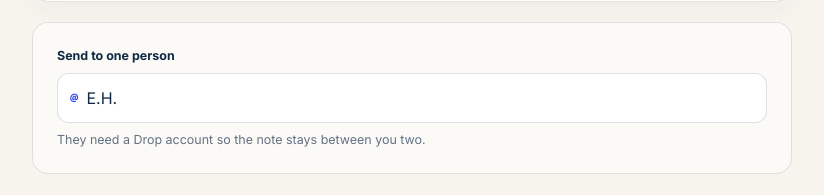
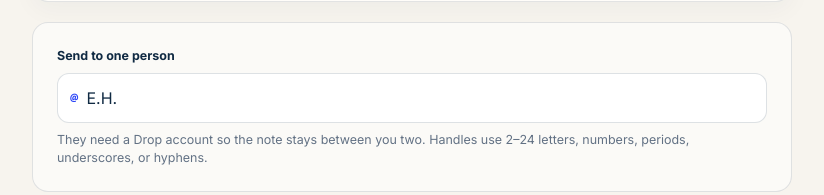
Before and after one commit to arjeetanand/drop, a Next.js app: page /compose in a window 1280 px wide. Shown: the part 775-970 px from the top of the page, without its empty margins (228-1052 px from the left). Built offline with nearby package versions, Linux system fonts and the light colour scheme; no server answers.

Commit message:
fix: validate recipient handle while composing

```diff
--- a/app/compose/page.tsx
+++ b/app/compose/page.tsx
@@ -8,7 +8,7 @@ import { getSealInfo, mockSeals, waxColors, writingPrompts, type DropDeliveryMod
 import { dispatchLetter, getLetterDraft, getLetterDraftById, saveLetterDraft, setActiveLetterDraft, startNewLetter, type LetterDraftState, type LetterAlignment } from '@/lib/letterStore';
 import { syncDropToBackend } from '@/lib/letterBackend';
 import { getSupabaseBrowserClient } from '@/lib/supabaseBrowser';
-import { validateDropMedia } from '@/lib/dropValidation';
+import { normalizeDropRecipient, validateDropMedia } from '@/lib/dropValidation';
 import { deleteDraftAttachment, getDraftAttachment, saveDraftAttachment } from '@/lib/letterMediaStore';
 import { ReducedMotionGif } from '@/components/ReducedMotionGif';
 import { cn } from '@/lib/utils';
@@ -113,7 +113,9 @@ function Composer() {
   }, [alignment, content, deliveryMode, draft, fontSize, payloadKind, ready, recipient, sealColor, sealId, sealMonogram, subject]);
 
   const wordCount = content.trim() ? content.trim().split(/\s+/).length : 0;
-  const complete = Boolean(recipient.trim() && (payloadKind === 'text' ? content.trim() : file));
+  const recipientUsername = normalizeDropRecipient(recipient);
+  const recipientHasValue = recipient.replace(/^@/, '').trim().length > 0;
+  const complete = Boolean(recipientUsername && (payloadKind === 'text' ? content.trim() : file));
   const currentSeal = getSealInfo(sealId, sealMonogram, sealColor);
   const profileHref = draft ? `/profile?next=${encodeURIComponent(`/compose?letter=${encodeURIComponent(draft.id)}`)}#account` : '/profile#account';
 
@@ -310,9 +312,10 @@ function Composer() {
             <label htmlFor="drop-recipient" className="field-label">Send to one person</label>
             <div className="mt-2 flex items-center rounded-xl border border-[rgba(16,42,67,.14)] bg-white px-3 focus-within:ring-2 focus-within:ring-[#2b45f7]/35">
               <span className="font-mono text-sm font-bold text-[#2b45f7]">@</span>
-              <input id="drop-recipient" value={recipient.replace(/^@/, '')} onChange={(event) => { setRecipient(`@${event.target.value.replace(/^@/, '')}`); setSaved(false); }} className="min-h-12 min-w-0 flex-1 border-0 bg-transparent px-2 text-base text-ink-navy outline-none placeholder:text-on-surface-variant/60" placeholder="their.username" autoCapitalize="none" autoCorrect="off" spellCheck={false} />
+              <input id="drop-recipient" value={recipient.replace(/^@/, '')} onChange={(event) => { setRecipient(`@${event.target.value.replace(/^@/, '')}`); setSaved(false); }} className="min-h-12 min-w-0 flex-1 border-0 bg-transparent px-2 text-base text-ink-navy outline-none placeholder:text-on-surface-variant/60" placeholder="their.username" autoCapitalize="none" autoCorrect="off" spellCheck={false} aria-invalid={recipientHasValue && !recipientUsername} aria-describedby={recipientHasValue && !recipientUsername ? 'drop-recipient-help drop-recipient-error' : 'drop-recipient-help'} />
             </div>
-            <p className="field-help mt-2">They need a Drop account so the note stays between you two.</p>
+            <p id="drop-recipient-help" className="field-help mt-2">They need a Drop account so the note stays between you two. Handles use 2–24 letters, numbers, periods, underscores, or hyphens.</p>
+            {recipientHasValue && !recipientUsername && <p id="drop-recipient-error" className="error-notice mt-2" role="status" aria-live="polite">Enter a valid Drop handle to send.</p>}
           </section>
 
           <fieldset className="rounded-2xl border border-[rgba(16,42,67,.12)] bg-white/55 p-4 sm:p-6">
```
Also changed, not shown: tasks/todo.md (+1 -0 lines).
